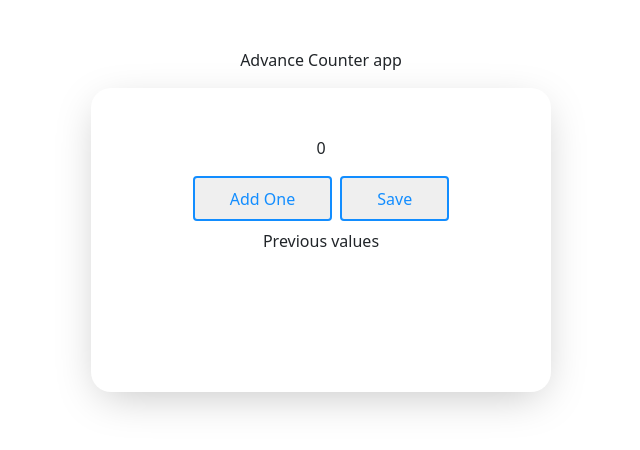
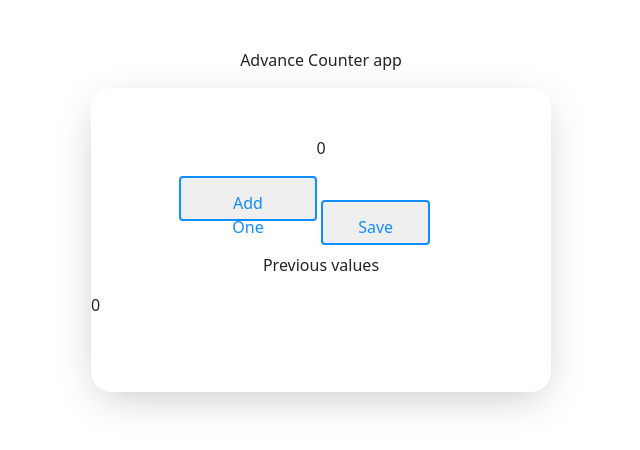
Before and after one commit to jatin-rajput563/advance-counter-js, a plain HTML site: page index.html in a window 1280 px wide. Both pictures are taken after a click on the button "Save". Shown: the whole page, without its empty margins (319-959 px from the left). Drawn offline with nearby package versions, Linux system fonts and the light colour scheme.

Commit message:
click to save previous vale complete

```diff
--- a/assets/css/style.css
+++ b/assets/css/style.css
@@ -7,6 +7,7 @@
 }
 
 .Add-btn {
+    max-width: 138px;
     height: 45px;
     padding: 13px 35px 13px 35px;
     border-radius: 4px;
@@ -20,3 +21,6 @@
 .gap-8 {
     gap: 8px;
 }
+.ml-88{
+    margin-left: 88px;
+}
--- a/index.html
+++ b/index.html
@@ -16,14 +16,12 @@
             <p class="text-center mt-5">Advance Counter app</p>
             <div class="box mx-auto">
                 <p id="number" class="text-center pt-5">0</p>
-                <div class="justify-content-center align-items-center d-flex gap-8">
-                    <button id="addone" class="Add-btn justify-content-center align-items-center d-flex"
-                        type="button">Add
-                        One</button>
-                    <button class="Add-btn justify-content-center align-items-center d-flex" type="button">Save</button>
-                </div>
+                <button id="addone" class="Add-btn ml-88" type="button">Add
+                    One</button>
+                <button id="save" class="Add-btn"
+                    type="button">Save</button>
                 <p class="text-center pt-2">Previous values</p>
-                <p></p>
+                <p id="previousValues" class="d-flex gap-8"></p>
             </div>
         </div>
     </section>
@@ -31,10 +29,20 @@
         integrity="sha384-YvpcrYf0tY3lHB60NNkmXc5s9fDVZLESaAA55NDzOxhy9GkcIdslK1eN7N6jIeHz"
         crossorigin="anonymous"></script>
     <script>
-        const cont = document.querySelector("#number")
-        const add = document.querySelector("#addone");
-        add.addEventListener("click", function () {
-            number.innerHTML = +number.innerHTML + 1;
+        const numberElement = document.querySelector("#number");
+        const addButton = document.querySelector("#addone");
+        const saveButton = document.querySelector("#save");
+        const previousValuesElement = document.querySelector("#previousValues");
+
+        addButton.addEventListener("click", function () {
+            numberElement.innerHTML = +numberElement.innerHTML + 1;
+        });
+
+        saveButton.addEventListener("click", function () {
+            const currentValue = numberElement.innerHTML;
+            const newValueElement = document.createElement("p");
+            newValueElement.textContent = currentValue; // Display the saved value
+            previousValuesElement.appendChild(newValueElement);
         });
     </script>
 </body>
```
